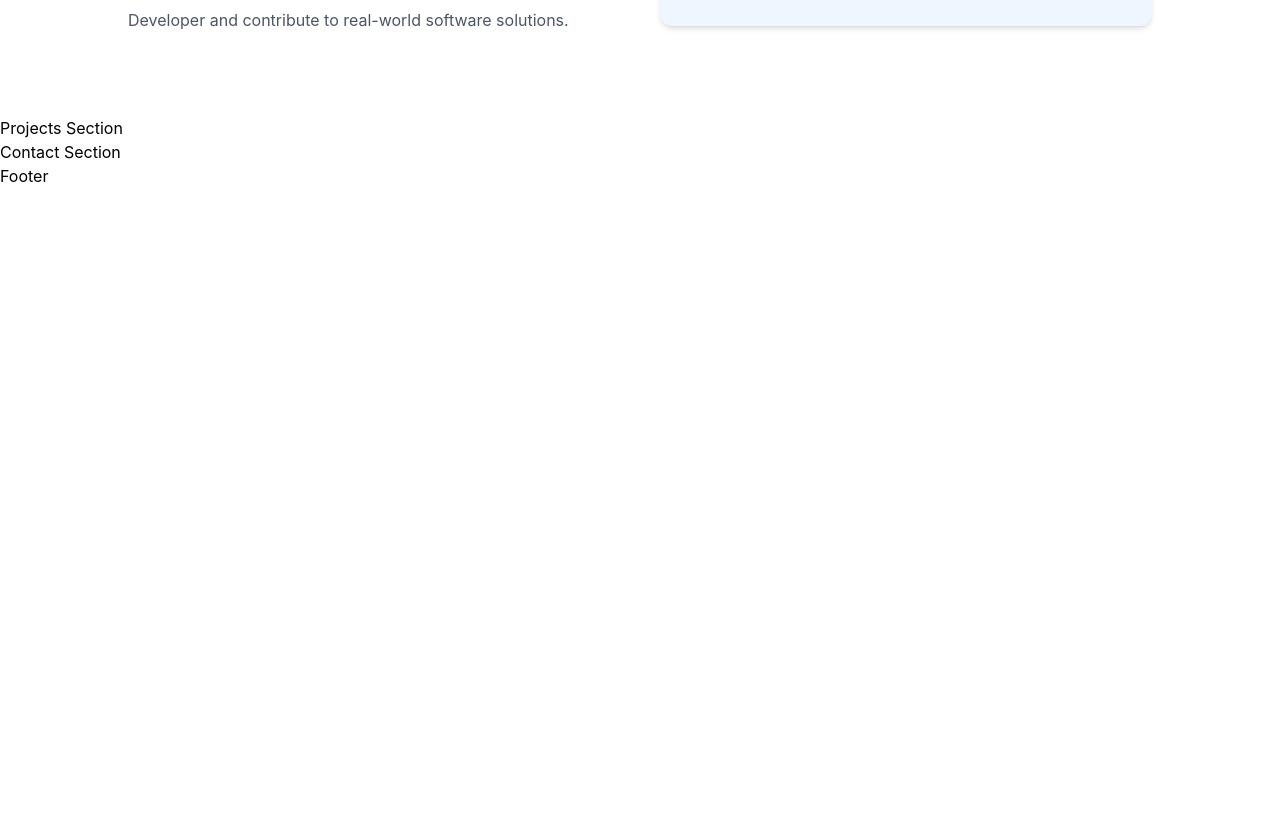
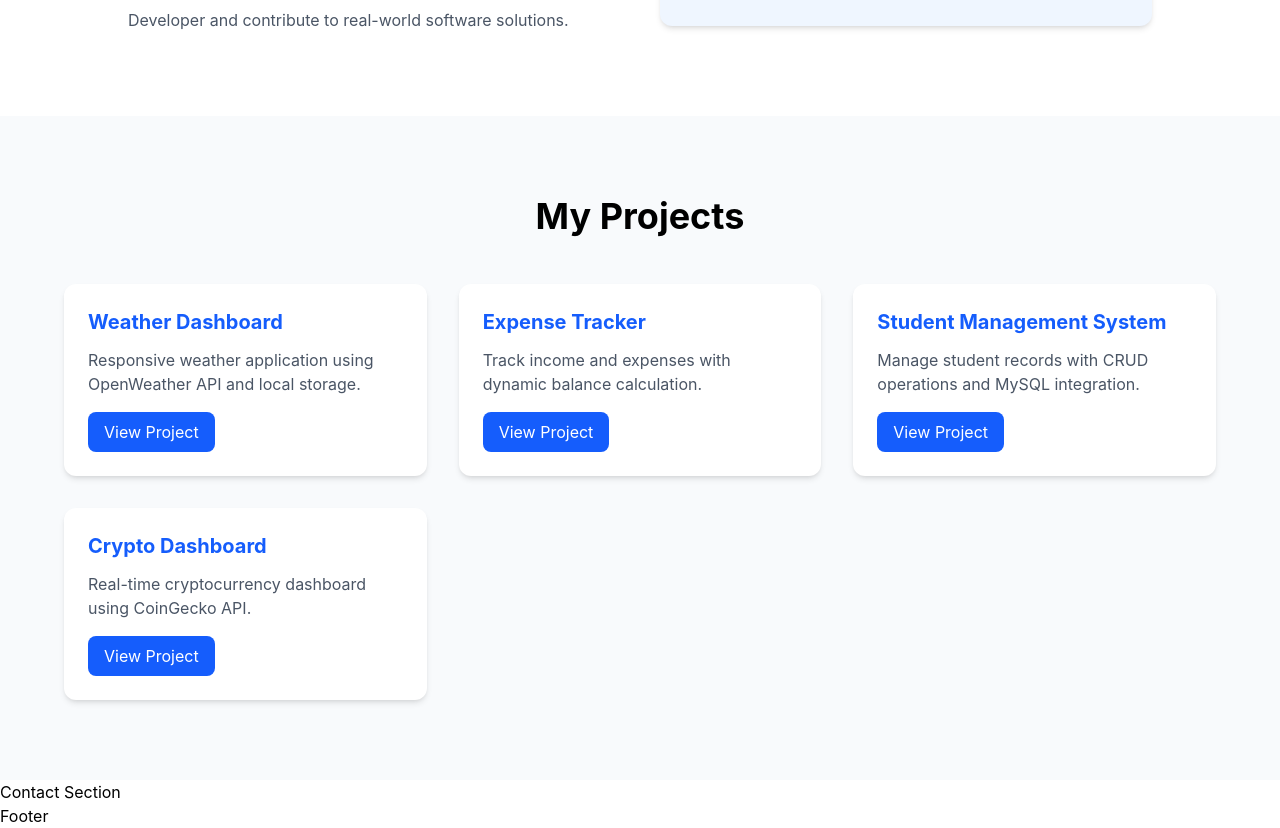
Before and after one commit to sindhukumarray/portfolio-website, a React (Vite) app: page / in a window 1280 px wide. Shown: the part 1068-1896 px from the top of the page. Before the commit the page ends 1256 px from the top, so only its background shows below. Built offline with nearby package versions, Linux system fonts and the light colour scheme.

Commit message:
Build dynamic projects section

```diff
--- a/src/components/Projects.jsx
+++ b/src/components/Projects.jsx
@@ -1,3 +1,90 @@
+import { projects } from "../data/projects";
+
 export default function Projects() {
-  return <h1>Projects Section</h1>;
+  return (
+    <section
+      id="projects"
+      className="
+      py-20
+      px-6
+      bg-slate-50
+      "
+    >
+      <div className="max-w-6xl mx-auto">
+
+        <h2
+          className="
+          text-4xl
+          font-bold
+          text-center
+          mb-12
+          "
+        >
+          My Projects
+        </h2>
+
+        <div
+          className="
+          grid
+          grid-cols-1
+          md:grid-cols-2
+          lg:grid-cols-3
+          gap-8
+          "
+        >
+          {projects.map((project) => (
+            <div
+              key={project.id}
+              className="
+              bg-white
+              p-6
+              rounded-xl
+              shadow-md
+              hover:shadow-xl
+              transition
+              "
+            >
+              <h3
+                className="
+                text-xl
+                font-bold
+                text-blue-600
+                mb-3
+                "
+              >
+                {project.title}
+              </h3>
+
+              <p
+                className="
+                text-gray-600
+                mb-4
+                "
+              >
+                {project.description}
+              </p>
+
+              <a
+                href={project.github}
+                target="_blank"
+                rel="noreferrer"
+                className="
+                inline-block
+                bg-blue-600
+                text-white
+                px-4
+                py-2
+                rounded-lg
+                hover:bg-blue-700
+                "
+              >
+                View Project
+              </a>
+            </div>
+          ))}
+        </div>
+
+      </div>
+    </section>
+  );
 }
--- a/src/data/projects.js
+++ b/src/data/projects.js
@@ -1 +1,37 @@
-export const projects = [];
+export const projects = [
+  {
+    id: 1,
+    title: "Weather Dashboard",
+    description:
+      "Responsive weather application using OpenWeather API and local storage.",
+    github:
+      "https://github.com/sindhukumarray/weather-dashboard",
+  },
+
+  {
+    id: 2,
+    title: "Expense Tracker",
+    description:
+      "Track income and expenses with dynamic balance calculation.",
+    github:
+      "https://github.com/sindhukumarray/expense-tracker",
+  },
+
+  {
+    id: 3,
+    title: "Student Management System",
+    description:
+      "Manage student records with CRUD operations and MySQL integration.",
+    github:
+      "https://github.com/sindhukumarray/student-management-system",
+  },
+
+  {
+    id: 4,
+    title: "Crypto Dashboard",
+    description:
+      "Real-time cryptocurrency dashboard using CoinGecko API.",
+    github:
+      "https://github.com/sindhukumarray/Crypto-dashboard",
+  },
+];
```
